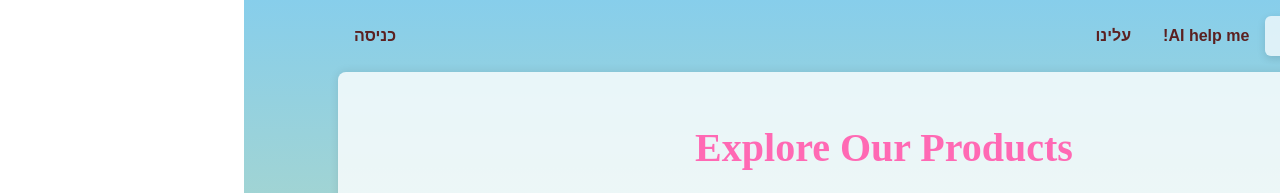
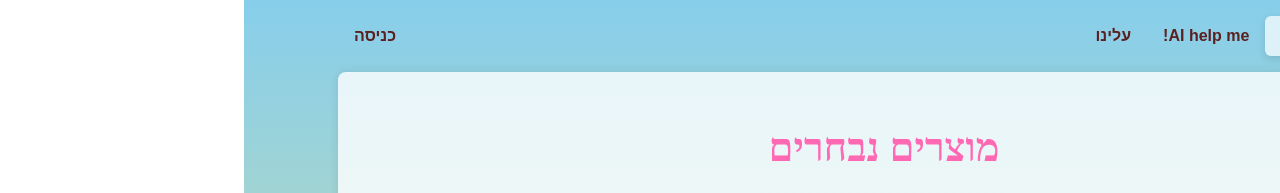
Before and after one commit to ghaidaahaj42/finalproject, a React (Create React App) app: page /products in a window 1280 px wide. Shown: the top 193 px of the page. Built offline with nearby package versions, Linux system fonts and the light colour scheme; grey boxes are pictures that could not be loaded; a web font is replaced by a local one.

Commit message:
שינוי קטן בדף המוצרים

```diff
--- a/src/Products.jsx
+++ b/src/Products.jsx
@@ -45,7 +45,7 @@ function Products() {
   return (
     <div className="container">
     <div className="home-content text-center mb-5">
-        <h1>Explore Our Products</h1>
+        <h1>מוצרים נבחרים</h1>
         <div className="card-body">
           <Grid style={{backgroundColor:'transparent'}} container spacing={3}>
             {products.map((product) => (
```
